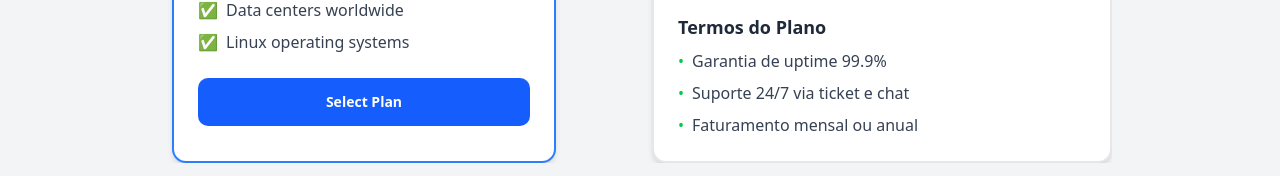
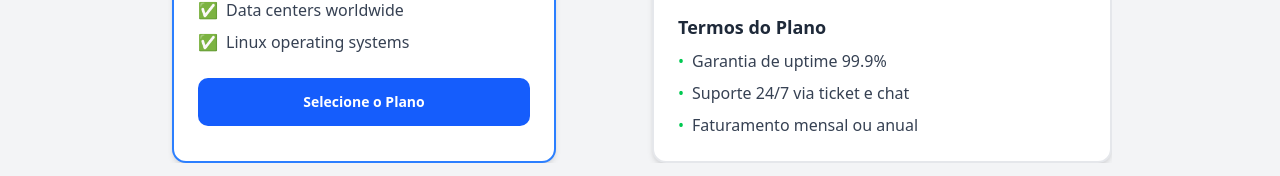
Before and after one commit to jnerydesigner/landingpage-products-digital, a React (Vite) app: page /hostinger in a window 1280 px wide. Shown: the part 585-761 px from the top of the page. Built offline with nearby package versions, Linux system fonts and the light colour scheme.

Commit message:
Feat: metatag google

```diff
--- a/index.html
+++ b/index.html
@@ -8,6 +8,7 @@
       href="/logo-jander-nery-dev-redondo.svg"
     />
     <meta name="viewport" content="width=device-width, initial-scale=1.0" />
+    <meta name="google-adsense-account" content="ca-pub-1600331961556195" />
     <title>Jander Nery Dev - Links</title>
   </head>
   <body>
--- a/src/components/cardHostinger.tsx
+++ b/src/components/cardHostinger.tsx
@@ -70,7 +70,7 @@ export const PopularCard = () => {
             to="https://www.hostinger.com.br/cart?product=vps%3Avps_kvm_2&period=12&referral_type=cart_link&REFERRALCODE=9VCJANDERF92&referral_id=0195c82b-b927-70c0-8369-3b0e3cd2f916"
             target="blank"
           >
-            Select Plan
+            Selecione o Plano
           </Link>
         </Button>
       </div>
```
